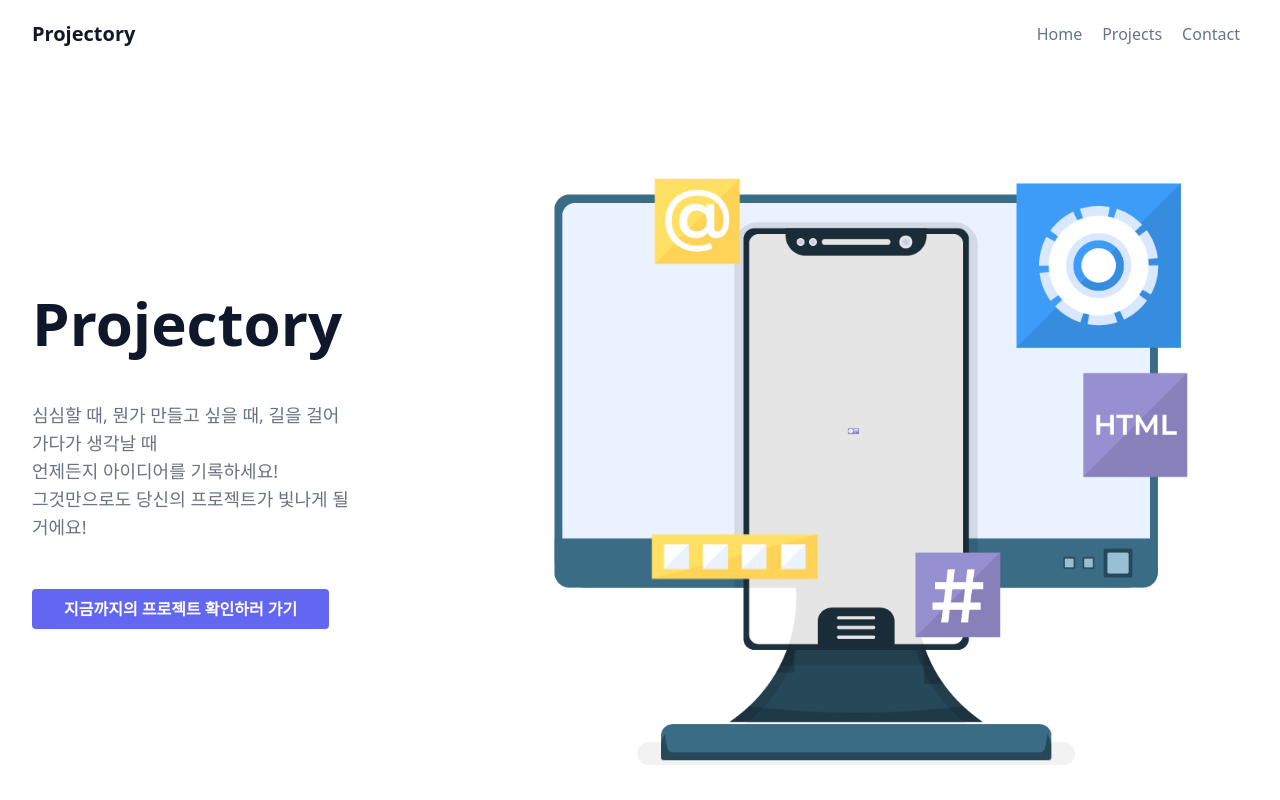
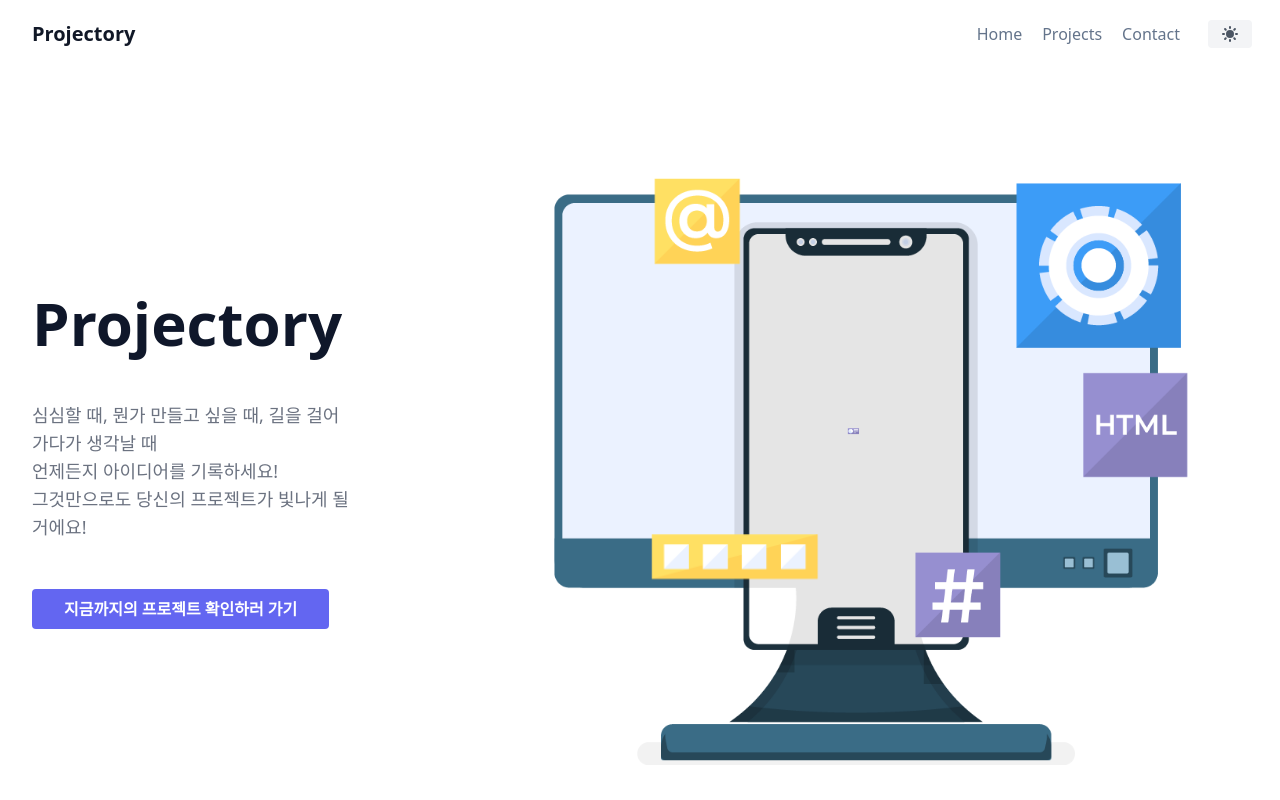
Before and after one commit to hyoungqu23/Projectory, a Next.js app: page / in a window 1280 px wide. Shown: the top 800 px of the page. Built offline with nearby package versions, Linux system fonts and the light colour scheme.

Commit message:
[feat] 다크모드 토글 버튼 추가

```diff
--- a/components/Header.js
+++ b/components/Header.js
@@ -1,4 +1,5 @@
 import Link from 'next/link';
+import Toggle from './Toggle';
 
 const Header = () => {
   return (
@@ -21,6 +22,7 @@ const Header = () => {
               <a className="mr-5 hover:text-gray-900">Contact</a>
             </Link>
           </nav>
+          <Toggle />
         </div>
       </header>
     </>
--- /dev/null
+++ b/components/Toggle.js
@@ -0,0 +1,40 @@
+import React from 'react';
+import { useTheme } from 'next-themes';
+
+const Toggle = () => {
+  const { theme, setTheme } = useTheme();
+
+  return (
+    <button
+      className="inline-flex items-center bg-gray-100 border-0 py-1 px-3 focus:outline-none ml-2 mr-2
+  hover:bg-gray-50 hover:text-orange-400
+  dark:bg-gray-600 dark:text-gray-400 dark:hover:bg-gray-700 dark:hover:text-yellow-300
+  rounded text-base mt-4 md:mt-0"
+      type="button"
+      onClick={() => setTheme(theme === 'dark' ? 'light' : 'dark')}
+    >
+      <svg
+        xmlns="http://www.w3.org/2000/svg"
+        className="visible dark:invisible dark:h-0 dark:w-0 h-5 w-5"
+        viewBox="0 0 20 20"
+        fill="currentColor"
+      >
+        <path
+          fillRule="evenodd"
+          d="M10 2a1 1 0 011 1v1a1 1 0 11-2 0V3a1 1 0 011-1zm4 8a4 4 0 11-8 0 4 4 0 018 0zm-.464 4.95l.707.707a1 1 0 001.414-1.414l-.707-.707a1 1 0 00-1.414 1.414zm2.12-10.607a1 1 0 010 1.414l-.706.707a1 1 0 11-1.414-1.414l.707-.707a1 1 0 011.414 0zM17 11a1 1 0 100-2h-1a1 1 0 100 2h1zm-7 4a1 1 0 011 1v1a1 1 0 11-2 0v-1a1 1 0 011-1zM5.05 6.464A1 1 0 106.465 5.05l-.708-.707a1 1 0 00-1.414 1.414l.707.707zm1.414 8.486l-.707.707a1 1 0 01-1.414-1.414l.707-.707a1 1 0 011.414 1.414zM4 11a1 1 0 100-2H3a1 1 0 000 2h1z"
+          clipRule="evenodd"
+        />
+      </svg>
+      <svg
+        xmlns="http://www.w3.org/2000/svg"
+        className="invisible dark:visible dark:h-5 dark:w-5 h-0 w-0"
+        viewBox="0 0 20 20"
+        fill="currentColor"
+      >
+        <path d="M17.293 13.293A8 8 0 016.707 2.707a8.001 8.001 0 1010.586 10.586z" />
+      </svg>
+    </button>
+  );
+};
+
+export default Toggle;
```
Also changed, not shown: .eslintrc.json.
